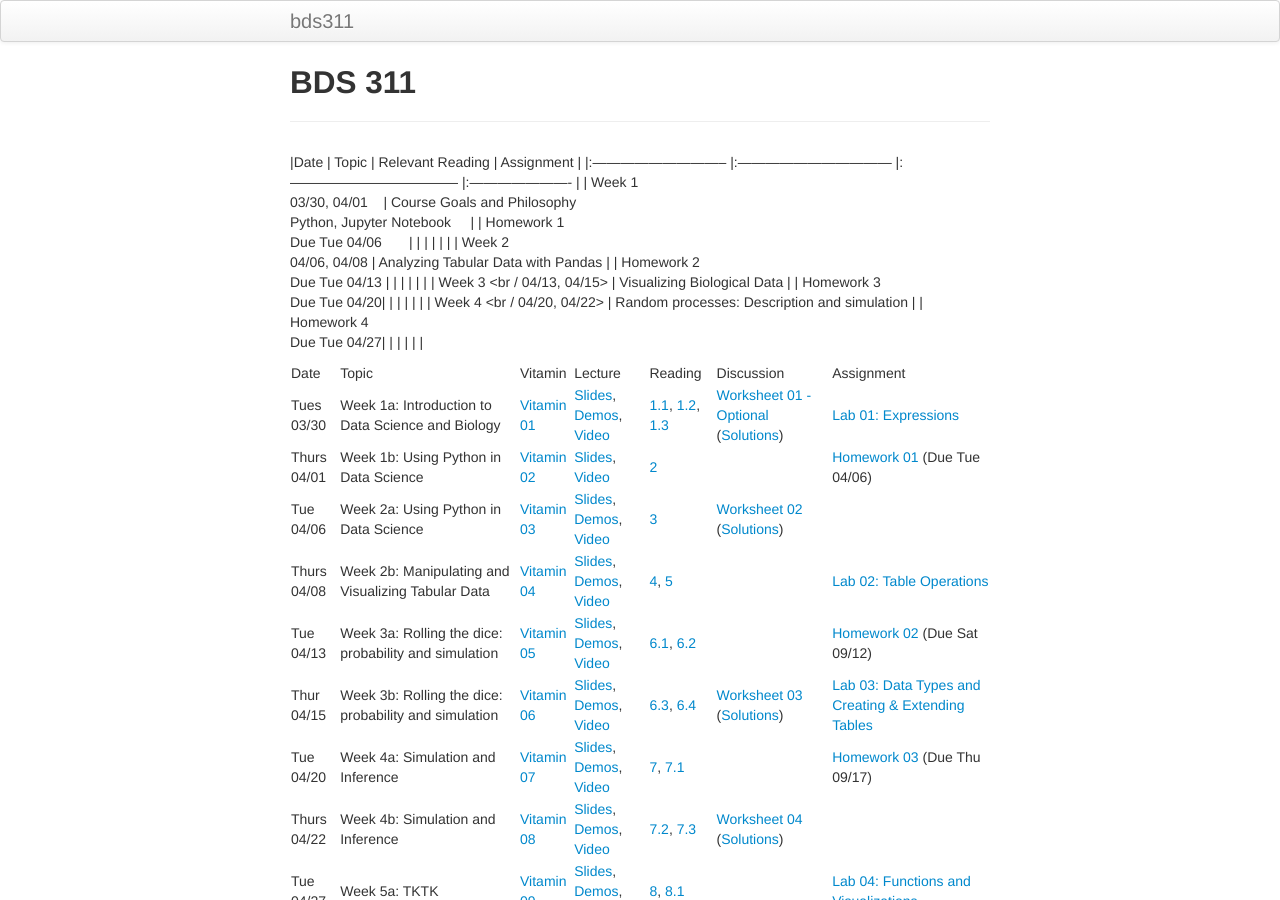
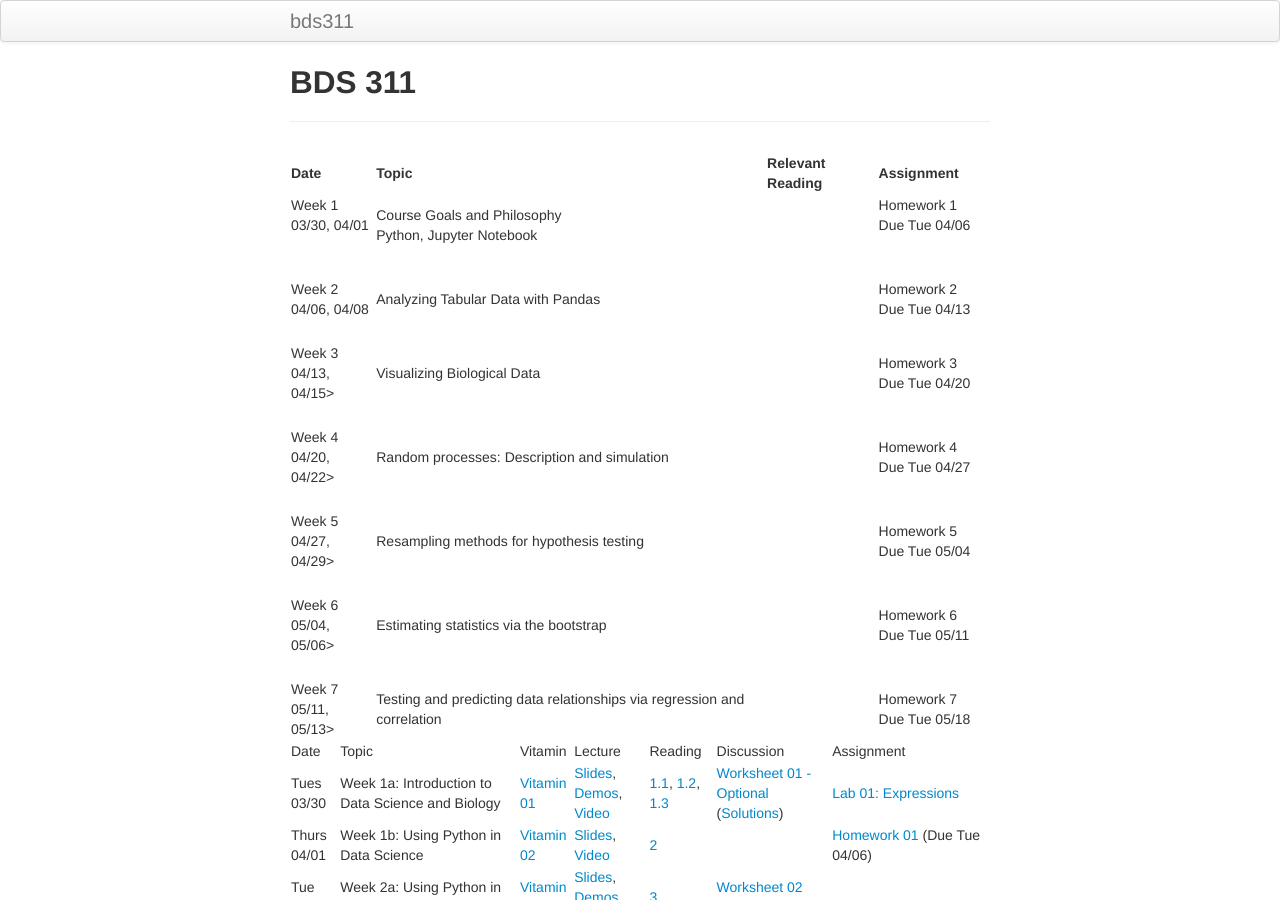
Before and after one commit to timothylwarren/bds311-sp21, a Jekyll site: the page built from index.md, in a window 1280 px wide and 900 px high. Built offline with Jekyll 4.4.1, drawn with Linux system fonts in a browser that asks for light colours.

Commit message:
Update index.md

```diff
--- a/index.md
+++ b/index.md
@@ -10,10 +10,16 @@ title: BDS 311
 |        |                |         |            |
 | Week 2 <br /> 04/06, 04/08    | Analyzing Tabular Data with Pandas  |                                       | Homework 2 <br/> Due Tue 04/13 |
 |     |    |     |      |
-| Week 3 <br / 04/13, 04/15>    | Visualizing Biological Data |                                                   | Homework 3 <br/> Due Tue 04/20|
+| Week 3 <br /> 04/13, 04/15>    | Visualizing Biological Data |                                                   | Homework 3 <br/> Due Tue 04/20|
 |     |    |     |      |
-| Week 4 <br / 04/20, 04/22>    | Random processes: Description and simulation  |                                                   | Homework 4 <br/> Due Tue 04/27|
+| Week 4 <br /> 04/20, 04/22>    | Random processes: Description and simulation  |                                                   | Homework 4 <br/> Due Tue 04/27|
 |     |    |     |      |
+| Week 5 <br /> 04/27, 04/29>    | Resampling methods for hypothesis testing   |                                                   | Homework 5 <br/> Due Tue 05/04|
+|     |    |     |      |
+| Week 6 <br /> 05/04, 05/06>    | Estimating statistics via the bootstrap   |                                                   | Homework 6 <br/> Due Tue 05/11|
+|     |    |     |      |
+| Week 7 <br /> 05/11, 05/13>    | Testing and predicting data relationships via regression and correlation  |                                                   | Homework 7<br/> Due Tue 05/18|
+
 <table>
 <tr>
 <td class="header">Date</td>
```
